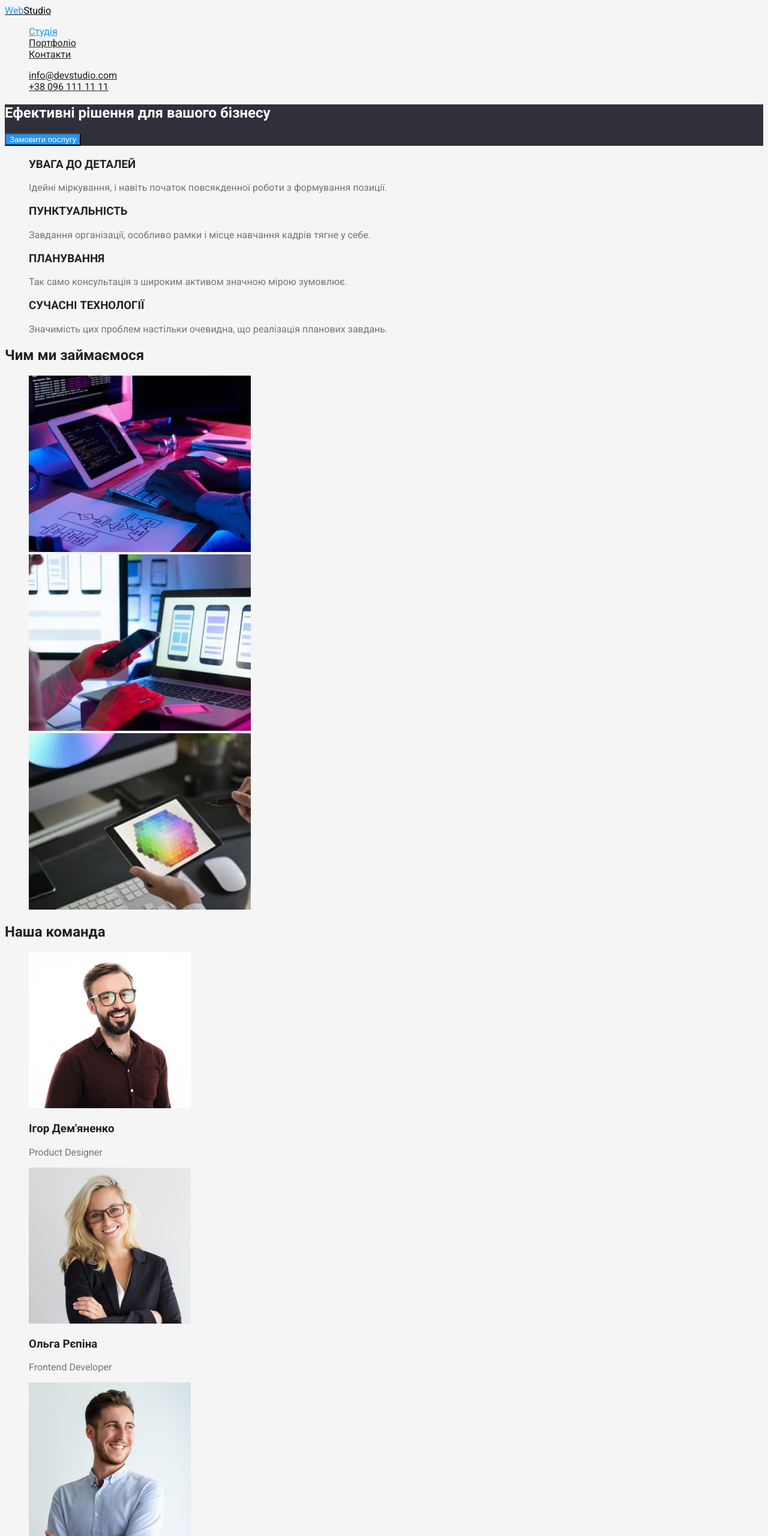
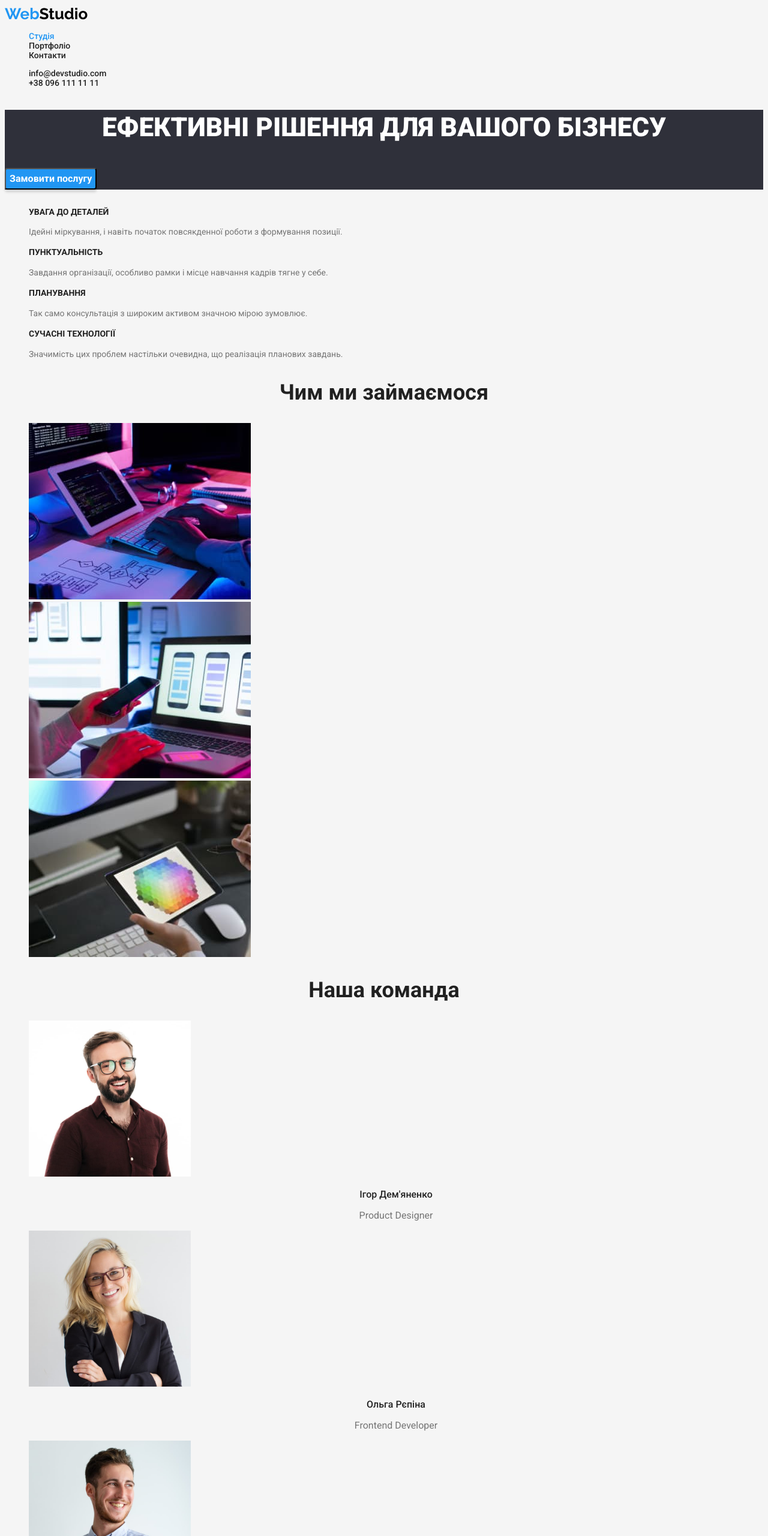
Before and after one commit to DanilVelichko/goit-markup-hw-02, a plain HTML site: page index.html in a window 1280 px wide. Shown: the top 2560 px of the page at 60% size. Drawn offline with Linux system fonts and the light colour scheme.

Commit message:
Стилі готові

```diff
--- a/css/common.css
+++ b/css/common.css
@@ -11,8 +11,9 @@
 .page {
     background-color: #F5F5F5;
     color: var(--primary-text-color);
-    font-family: 'Roboto',
-        sans-serif;
+    font-family: 'Roboto', sans-serif;
+    font-style: normal;
+    font-weight: 400;
 }
 
 /* Стилі та кольори акценту */
@@ -21,23 +22,40 @@
 
 }
 
-/* Видаляємо маркери */
+/* Видаляємо маркери підкреслення посилань */
 ul {
     list-style: none;
+}
+
+a {
+    text-decoration: none;
+    cursor: pointer;
 }
 
 /* Стилізація логотипу */
 .logo {
     color: rgba(0, 0, 0, 1);
-}
+    font-family: 'Raleway';
+    font-style: normal;
+    font-weight: 700;
+    font-size: 26px;
+    line-height: 1.19;
+    }
 
 .logo-blue {
     color: rgba(33, 150, 243, 1)
 }
 
 /* стилізація навігації по сайту */
+.site-nav {
+    font-weight: 500;
+    font-size: 14px;
+    line-height: 1.14;
+}
+
 .site-nav .link {
     color: var(--link-color);
+
 }
 
 .site-nav .link:hover {
@@ -50,6 +68,12 @@ ul {
 
 .site-nav .link.current {
     color: var(--accent-color);
+}
+
+.site-cont {
+    font-weight: 500;
+    font-size: 14px;
+    line-height: 1.14;
 }
 
 .site-cont .link {
@@ -68,13 +92,39 @@ ul {
 .site-cont {}
 
 /* Стилізаця Кнопки */
-.button {
-    color: #FFFFFF;
-    background-color: var(--primary-bttn-color);
-}
 
-.button:hover {
-    background-color: #188CE8;
+
+
+button {
+    cursor: pointer;
+    font-family: inherit;
 }
 
 /* Футер */
+.logo-white {
+    color: rgba(255, 255, 255, 1)
+}
+
+.footer-style {
+    background-color: #2F303A;
+}
+
+.address {
+    font-style: normal;
+    font-weight: 400;
+    font-size: 14px;
+    line-height: 1.71;
+        color: #FFFFFF;
+
+}
+
+.contact {
+    font-style: normal;
+    font-weight: 400;
+    font-size: 14px;
+    line-height: 1.71;
+
+    color: rgba(255, 255, 255, 0.6);
+
+
+}
--- a/css/main.css
+++ b/css/main.css
@@ -4,11 +4,30 @@
 }
 
 .hero-title {
+
+  font-weight: 900;
+  font-size: 44px;
+  line-height: 136%;
+  text-align: center;
+  text-transform: uppercase;
   color: #FFFFFF;
 }
 
-.bttn-back {
+.button-design {
+  box-shadow: 0px 4px 4px rgba(0, 0, 0, 0.15);
+  border-radius: 4px;
   background-color: #2196F3;
+
+}
+
+.button-text {
+  color: #FFFFFF;
+  font-weight: 700;
+  font-size: 16px;
+  line-height: 1.88;
+  display: flex;
+  align-items: center;
+  text-align: center;
 }
 
 /* стилізація секцій */
@@ -16,14 +35,40 @@
 
 .section-title {
   color: var(--title-text-color);
+  font-weight: 700;
+  font-size: 36px;
+  line-height: 1.17;
+  text-align: center;
 }
 
 /* Секція Переваги */
 .features .title {
+  font-weight: 700;
+  font-size: 14px;
+  line-height: 1.14;
+  text-transform: uppercase;
   color: var(--title-text-color);
+}
+
+.features .text {
+  font-weight: 400;
+  font-size: 14px;
+  line-height: 1.71;
 }
 
 /* Секція Команда */
 .team .title {
+  font-weight: 500;
+  font-size: 16px;
+  line-height: 1.19;
+  text-align: center;
   color: var(--title-text-color);
 }
+
+.team .text {
+  font-weight: 400;
+  font-size: 16px;
+  line-height: 1.19;
+  text-align: center;
+  color: var(--primary-text-color);
+}
--- a/index.html
+++ b/index.html
@@ -12,8 +12,9 @@
   <link rel="stylesheet" href="./css/main.css">
   <link rel="preconnect" href="https://fonts.googleapis.com">
   <link rel="preconnect" href="https://fonts.gstatic.com" crossorigin>
-  <link href="https://fonts.googleapis.com/css2?family=Roboto:wght@400;500;700;900&display=swap" rel="stylesheet">
-</head>
+  <link href="https://fonts.googleapis.com/css2?family=Raleway:wght@700&family=Roboto:wght@400;500;700;900&display=swap"
+    rel="stylesheet">
+  </head>
 
 <body class="page">
   <!-- Header -->
@@ -39,7 +40,7 @@
     <!-- Основний банер -->
     <section class="back-color">
       <h1 class="hero-title">Ефективні рішення для вашого бізнесу</h1>
-      <button type="button" class="button">Замовити послугу</button>
+      <button type="button" class="button-design button-text">Замовити послугу</button>
     </section>
     <!-- Переваги -->
     <section>
@@ -47,19 +48,19 @@
       <ul class="features">
         <li>
           <h3 class="title">УВАГА ДО ДЕТАЛЕЙ</h3>
-          <p>Ідейні міркування, і навіть початок повсякденної роботи з формування позиції.</p>
+          <p class="text">Ідейні міркування, і навіть початок повсякденної роботи з формування позиції.</p>
         </li>
         <li>
           <h3 class="title">ПУНКТУАЛЬНІСТЬ</h3>
-          <p>Завдання організації, особливо рамки і місце навчання кадрів тягне у себе.</p>
+          <p class="text">Завдання організації, особливо рамки і місце навчання кадрів тягне у себе.</p>
         </li>
         <li>
           <h3 class="title">ПЛАНУВАННЯ</h3>
-          <p>Так само консультація з широким активом значною мірою зумовлює.</p>
+          <p class="text">Так само консультація з широким активом значною мірою зумовлює.</p>
         </li>
         <li>
           <h3 class="title">СУЧАСНІ ТЕХНОЛОГІЇ</h3>
-          <p>Значимість цих проблем настільки очевидна, що реалізація планових завдань.</p>
+          <p class="text">Значимість цих проблем настільки очевидна, що реалізація планових завдань.</p>
         </li>
       </ul>
     </section>
@@ -79,40 +80,42 @@
         <li>
           <img src="images/imgproddes.jpg" alt="Фотографія Продакт дизайнера" width="270">
           <h3 class="title">Ігор Дем'яненко</h3>
-          <p>Product Designer</p>
+          <p class="text">Product Designer</p>
         </li>
         <li>
           <img src="images/imgfrontdev.jpg" alt="Фотографія фронтенд девелопера" width="270">
           <h3 class="title">Ольга Рєпіна</h3>
-          <p>Frontend Developer</p>
+          <p class="text">Frontend Developer</p>
         </li>
         <li>
           <img src="images/imgmarketing.jpg" alt="Фотографія маркетолога" width="270">
           <h3 class="title">Микола Тарасов</h3>
-          <p>Marketing</p>
+          <p class="text">Marketing</p>
         </li>
         <li>
           <img src="images/imguides.jpg" alt="Фотографія ЮАй дизайнера" width="270">
           <h3 class="title">Михайло Єрмаков</h3>
-          <p>UI Designer</p>
+          <p class="text">UI Designer</p>
         </li>
       </ul>
     </section>
   </main>
   <!-- Футер -->
-  <footer>
-    <a href="index.html" class="logo"><span class="logo-blue">Web</span>Studio</a>
+  <footer class="footer-style">
+    <a href="index.html" class="logo"><span class="logo-blue">Web</span><span class="logo-white">Studio</span></a>
+    <ul class="site-nav">
     <address>
       <ul>
-        <li>
-          <a href="https://goo.gl/maps/ewdzD51WunYtRSSt5" target="_blank" rel="noopener noreferrer">м. Київ, пр-т
+        <li >
+          <a class="address" href="https://goo.gl/maps/ewdzD51WunYtRSSt5" target="_blank" rel="noopener noreferrer">м.
+            Київ, пр-т
             Лесі Українки, 26</a>
         </li>
-        <li>
-          <a href="mailto:info@devstudio.com">info@devstudio.com</a>
+        <li >
+          <a class="contact" href="mailto:info@devstudio.com">info@devstudio.com</a>
         </li>
-        <li>
-          <a href="tel:+380961111111">+38 096 111 11 11</a>
+        <li >
+          <a class="contact"  href="tel:+380961111111">+38 096 111 11 11</a>
         </li>
       </ul>
     </address>
```
Also changed, not shown: css/portfolio.css (+21 -2 lines), portfolio.html (+32 -30 lines).
